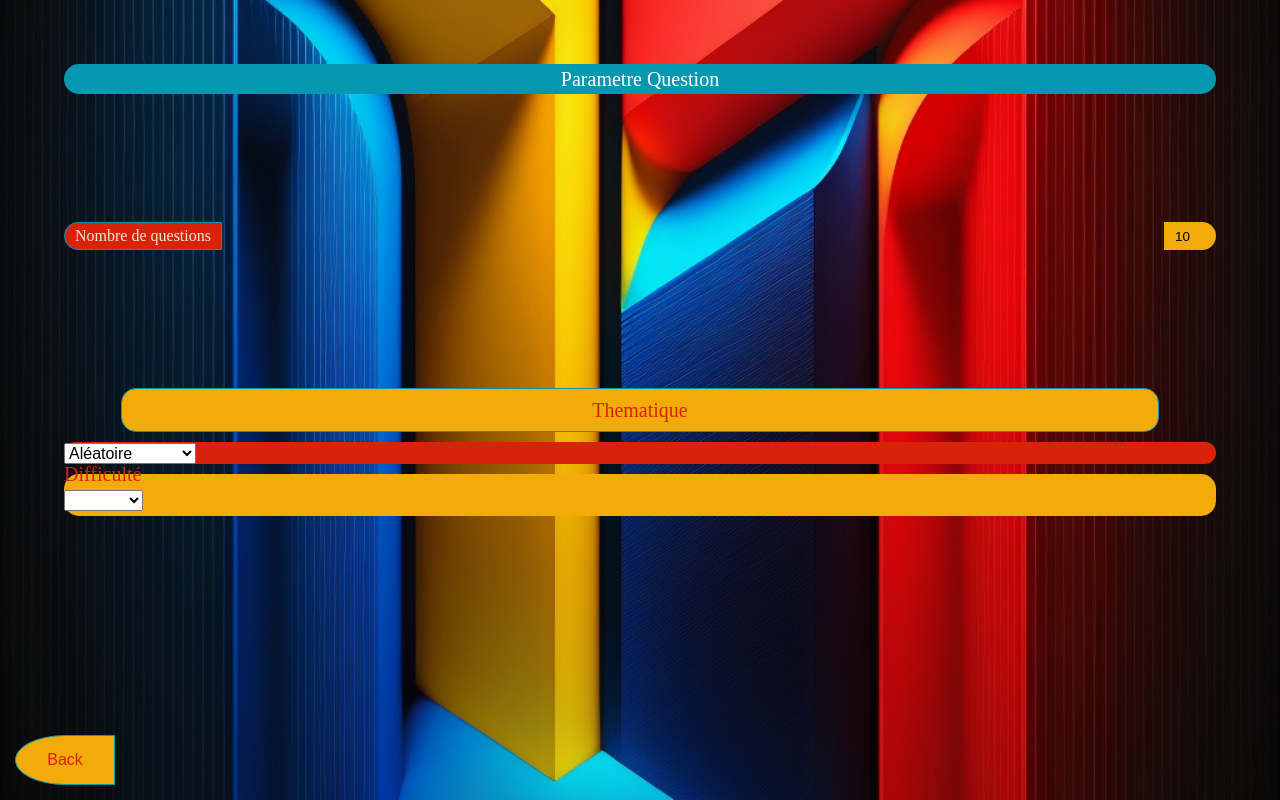
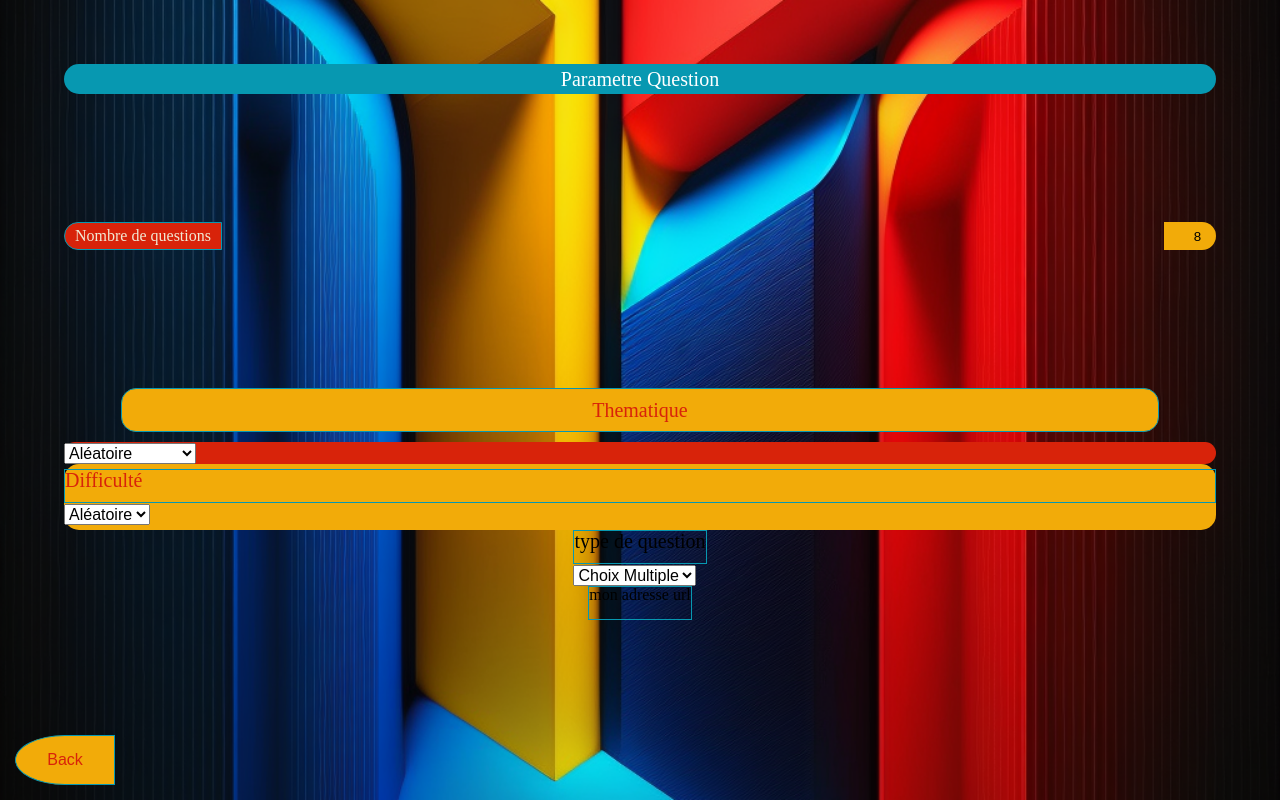
Before and after one commit to rickaed/rickTwisterBrain, an Angular app: page /parameter in a window 1280 px wide. Built offline with nearby package versions, Linux system fonts and the light colour scheme; a web font is replaced by a local one.

Commit message:
add dynamic url

```diff
--- a/src/app/models/category.ts
+++ b/src/app/models/category.ts
@@ -1,4 +1,4 @@
 export interface Category {
     name : string;
-    id : number|string
+    value : number|null|string
 }
--- a/src/app/models/param-question.model.ts
+++ b/src/app/models/param-question.model.ts
@@ -1,6 +1,6 @@
 export class ParamQuestions {
     nbQuestions!: number;
-    type!: "multiple" | "boolean"|string;
-    categorie!: number|string;
-    difficulty!: "easy" | "medium" | "hard"|string;
+    type!: null | "multiple" | "boolean";
+    categorie!: number | null;
+    difficulty!: "easy" | "medium" | "hard" | null;
 }
--- a/src/app/parameter/parameter.component.html
+++ b/src/app/parameter/parameter.component.html
@@ -5,11 +5,12 @@
         <div class="title">
             Nombre de questions
         </div>
-
+<!-- slection du nombre de question -->
         <fieldset class="nb-question">
-            <input id="nbQuestions" name="nbQuestions" type="number" value="10" [(ngModel)]="paramQuestion.nbQuestions"
-                #nbQuestions="ngModel" min="1" max="10" required>
-
+            <!-- dir="rtl => type de direction entre contenu et fleche" -->
+            <input dir="rtl" id="nbQuestions" name="nbQuestions" type="number" value="10"
+                [(ngModel)]="paramQuestion.nbQuestions" #nbQuestions="ngModel" min="1" max="10" required>
+            <!-- au cas ou pour eviter les erreur : -->
             <div *ngIf="nbQuestions.errors && paramQuestions.submitted">
                 <span *ngIf="nbQuestions.errors['required']">Saisissez un nombre entre 1 et 10.</span>
                 <span *ngIf="nbQuestions.errors['min']">Le nombre doit etre au moins 1.</span>
@@ -31,26 +32,33 @@
             Catégorie
         </legend> -->
             <select id="categorie" name="categorie" [(ngModel)]="paramQuestion.categorie" required>
-                <option [value]="choice.id" *ngFor="let choice of categoriesTab">{{choice.name}}</option>
+                <option [value]="choice.value" *ngFor="let choice of categoriesTab">{{choice.name}}</option>
             </select>
         </fieldset>
 
         <fieldset>
-            <legend>
+            <div>
                 Difficulté
-            </legend>
-            <select id="difficulty" name="difficulty" [(ngModel)]="paramQuestion.difficulty" required >
-                <option [value]="lvl" *ngFor="let lvl of difficultiesTab">{{lvl}}</option>
+            </div>
+            <select id="difficulty" name="difficulty" [(ngModel)]="paramQuestion.difficulty" required>
+                <option [value]="lvl.value" *ngFor="let lvl of difficultiesTab">{{lvl.name}}</option>
             </select>
         </fieldset>
     </section>
 
-    <!-- <fieldset>
-        <legend>
+    <fieldset>
+        <div>
             type de question
-        </legend>
-        <input id="type" name="type" type="url" value="multiple" [(ngModel)]="paramQuestion.type" required>
-    </fieldset> -->
+        </div>
+        <select id="type" name="type" type="url" value="multiple" [(ngModel)]="paramQuestion.type" required>
+            <option [value]="type.value" *ngFor="let type of typesTab">{{type.name}}</option>
+        </select>
+    </fieldset>
+    <fieldset>
+        <div>
+            <p>mon adresse url</p>
+        </div>
+    </fieldset>
 
 
     <section class="bot">
--- a/src/app/parameter/parameter.component.ts
+++ b/src/app/parameter/parameter.component.ts
@@ -10,25 +10,60 @@ import { Category } from "../models/category";
 })
 export class ParameterComponent implements OnInit {
 
+
   constructor(private questionServ: QuestionService) { }
 
-
+  // pour test url
+  // url:string=`https://opentdb.com/api.php?amount=${this.paramQuestion.nbQuestions}${'&category='+this.paramQuestion.categorie.value}${'&difficulty='+this.paramQuestion.difficulty}${'&type='+this.paramQuestion.type}`;
 
   //declaration necessaire au form
-  paramQuestion!: ParamQuestions;
+  paramQuestion!: any;/*soucis d'assignation de type */
   categoriesTab!: Category[];
-  difficultiesTab!: string[];
-  typesTab!: string[];
+  difficultiesTab!: Category[];
+  typesTab!: Category[];
 
-  ngOnInit(): void {
+  ngOnInit(): any {
     this.paramQuestion = this.questionServ.setDefaultParameterForm();
     this.categoriesTab = this.questionServ.setCategoriesForm();
     this.difficultiesTab = this.questionServ.setDiffucltiesForm();
     this.typesTab = this.questionServ.setTypesForm();
 
-  };
+    let url:string= `https://opentdb.com/api.php?amount=${this.paramQuestion.nbQuestions}`
+    const urlApiVar = [
+      {
+        name: '&category=',
+        value: this.paramQuestion.categorie,
+      },
+      {
+        name: '&difficulty=',
+        value: this.paramQuestion.difficulty
+      },
+      {
+        name: '&type=',
+        value: this.paramQuestion.type
+      }
+    ];
 
-  onSubmit() {
-    throw new Error('Method not implemented.');
-  };
+
+   let apiVars = urlApiVar.forEach(apiVar => {
+        if (apiVar.value !== null) {
+          console.log('dans la boucle :', apiVar.name + apiVar.value)
+          url = url + apiVar.name + apiVar.value;
+          // return (apiVar.name + apiVar.value)
+        } else {
+          url = url
+        }
+      });
+
+    console.log("url de l'API :",url)
+
+
+};
+// queyionAPI:string=`https://opentdb.com/api.php?amount=${this.paramQuestion.nbQuestions}${'&category='+this.paramQuestion.categorie.value}${'&difficulty='+this.paramQuestion.difficulty}${'&type='+this.paramQuestion.type}`
+
+
+
+onSubmit() {
+  throw new Error('Method not implemented.');
+};
 }
--- a/src/app/services/categories.service.ts
+++ b/src/app/services/categories.service.ts
@@ -8,27 +8,27 @@ export class CategoriesService {
   categoriesChoice: Category[] = [
     {
         name: "Aléatoire",
-        id: ""
+        value : null
     },
     {
         name: "Culture général",
-        id: 9
+        value: 9
     },
     {
         name: "Sport",
-        id: 21
+        value: 21
     },
     {
         name: "Histoire",
-        id: 23
+        value: 23
     },
     {
         name: "Art",
-        id: 25
+        value: 25
     },
     {
         name: "Manga",
-        id: 31
+        value: 31
     },
 ]
 }
--- /dev/null
+++ b/src/app/services/level.service.ts
@@ -0,0 +1,26 @@
+import { Injectable } from '@angular/core';
+import { Category } from '../models/category';
+
+@Injectable({
+  providedIn: 'root'
+})
+export class LevelService {
+  lvl: Category[] = [
+    {
+      name: "Aléatoire",
+      value: null
+    },
+    {
+      name: "Easy",
+      value: "easy"
+    },
+    {
+      name: "Medium",
+      value: "medium"
+    },
+    {
+      name: "Hard",
+      value: "hard"
+    }
+  ]
+}
--- a/src/app/services/question.service.ts
+++ b/src/app/services/question.service.ts
@@ -3,9 +3,11 @@ import { HttpClient } from '@angular/common/http';
 import { Question } from 'src/app/question.interface';
 import { BehaviorSubject, Subject, tap } from 'rxjs';
 import { CategoriesService } from './categories.service';
+import { LevelService } from './level.service';
+import { TypesService } from './types.service';
 export interface Response {
-  response_code:number,
-  results:[]
+  response_code: number,
+  results: []
 
 }
 
@@ -16,50 +18,55 @@ export interface Response {
 export class QuestionService implements OnInit {
 
 
-public generalUrl : string = 'https://opentdb.com/api.php?amount=10'
-public easyUrl : string = 'https://opentdb.com/api.php?amount=1&category=23&difficulty=easy&type=multiple'
-public mediumUrl : string = 'https://opentdb.com/api.php?amount=10&difficulty=medium'
-public hardUrl : string = 'https://opentdb.com/api.php?amount=10&difficulty=difficult'
-datas:any;
-questions:any;
+  public generalUrl: string = 'https://opentdb.com/api.php?amount=10'
+  public easyUrl: string = 'https://opentdb.com/api.php?amount=1&category=23&difficulty=easy&type=multiple'
+  public mediumUrl: string = 'https://opentdb.com/api.php?amount=10&difficulty=medium'
+  public hardUrl: string = 'https://opentdb.com/api.php?amount=10&difficulty=difficult'
+  datas: any;
+  questions: any;
 
-constructor(private http : HttpClient, private categoriesServ : CategoriesService ){ this.getEasyQuestion()}
+  constructor(
+    private http: HttpClient,
+     private categoriesServ: CategoriesService,
+     private levelServ:LevelService,
+     private typesServ:TypesService
+     ) { this.getEasyQuestion() }
 
   setCategoriesForm() {
     return this.categoriesServ.categoriesChoice
   }
-setDiffucltiesForm(){
-  return ["easy", "medium", "hard", "mixte"]
+  setDiffucltiesForm() {
+    return this.levelServ.lvl
         }
   setTypesForm() {
-  return ["multiple", "boolean", "mixte"]
+    return this.typesServ.types
   }
 
   setDefaultParameterForm() {
     return {
-    nbQuestions: 10,
+      nbQuestions: 8,
       type: "multiple",
-    categorie: "",
-    difficulty: "",
+      categorie: null,
+      difficulty: null,
     }
   };
 
 
-getEasyQuestion(){
+  getEasyQuestion() {
     return this.http.get<any>(this.easyUrl).pipe(
-    tap((data)=>{
+      tap((data) => {
         // this.questions.next(data.results)
         this.questions = new BehaviorSubject(data.results);
       })
     )
 
   }
-getMediumQuestion(){
+  getMediumQuestion() {
     this.http.get(this.mediumUrl).subscribe(data => {
       return data
     });
   }
-getHardQuestion(){
+  getHardQuestion() {
     this.http.get(this.hardUrl).subscribe(data => {
       return data
     });
--- /dev/null
+++ b/src/app/services/types.service.ts
@@ -0,0 +1,22 @@
+import { Injectable } from '@angular/core';
+import { Category } from '../models/category';
+
+@Injectable({
+  providedIn: 'root'
+})
+export class TypesService {
+  types: Category[] = [
+    {
+      name: "Aléatoire",
+      value: null
+    },
+    {
+      name: "Choix Multiple ",
+      value: "multiple"
+    },
+    {
+      name: "Vrai ou faux",
+      value: "boolean"
+    },
+  ]
+}
```
Lines whose indentation alone changed are shown as unchanged.
